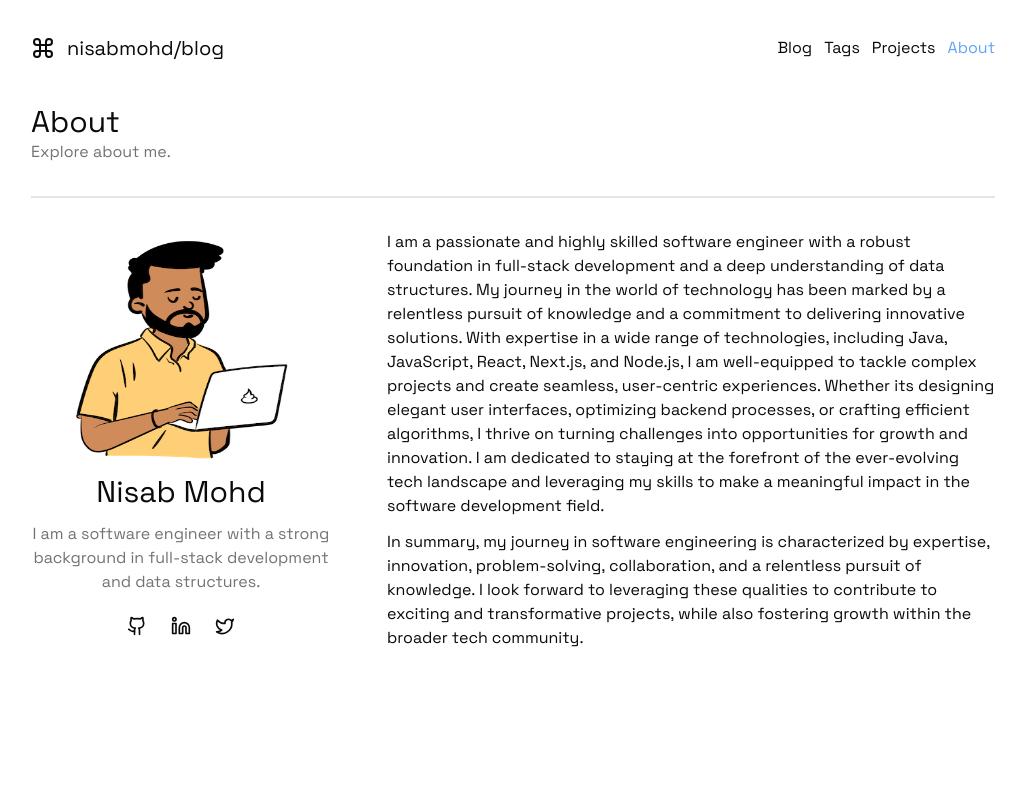
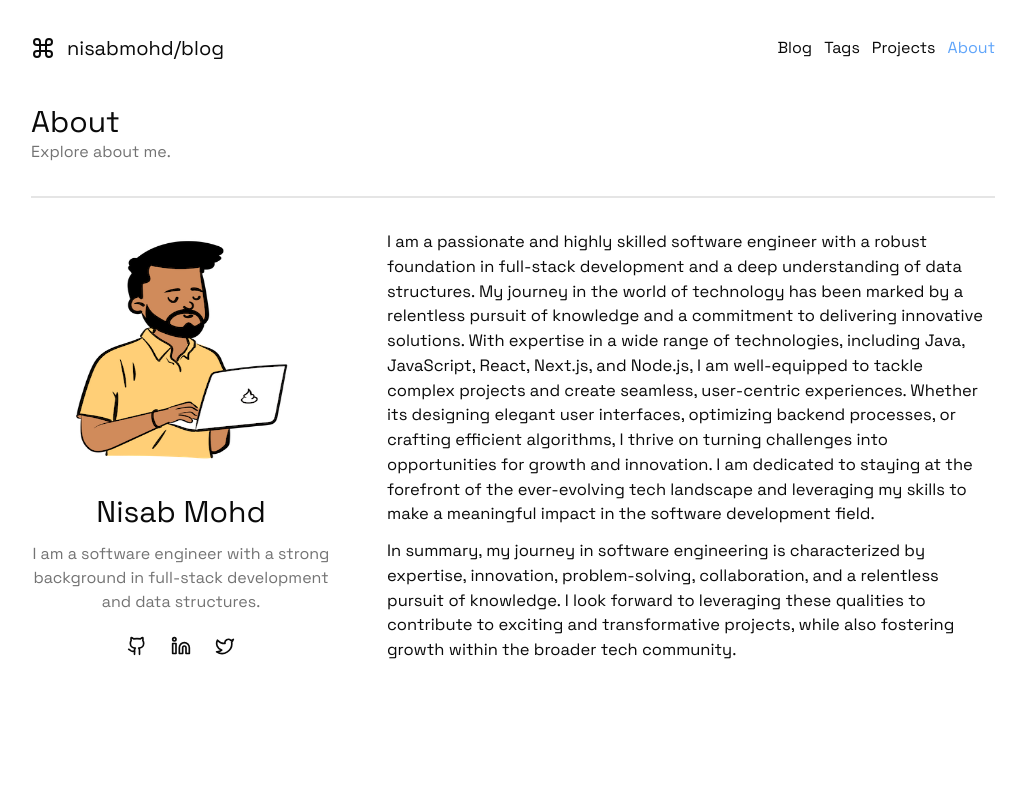
Before and after one commit to nisabmohd/nisabmohd.blog, a Next.js app: page /about in a window 1280 px wide. Shown: the top 800 px of the page, without its empty margins (127-1153 px from the left). Built offline with nearby package versions, Linux system fonts and the light colour scheme.

Commit message:
about page text size increase

```diff
--- a/src/app/about/page.tsx
+++ b/src/app/about/page.tsx
@@ -16,7 +16,7 @@ export default function About() {
             <AvatarFallback className=" rounded-sm">Nisab</AvatarFallback>
           </Avatar>
 
-          <h2 className="text-3xl">Nisab Mohd</h2>
+          <h2 className="text-3xl mt-5">Nisab Mohd</h2>
           <span className="text-center text-muted-foreground text-md mt-2">
             I am a software engineer with a strong background in full-stack
             development and data structures.
@@ -43,7 +43,7 @@ export default function About() {
             </Link>
           </div>
         </div>
-        <div className="flex flex-col gap-3">
+        <div className="flex flex-col gap-3 text-[16.5px]">
           <p>
             I am a passionate and highly skilled software engineer with a robust
             foundation in full-stack development and a deep understanding of
```
